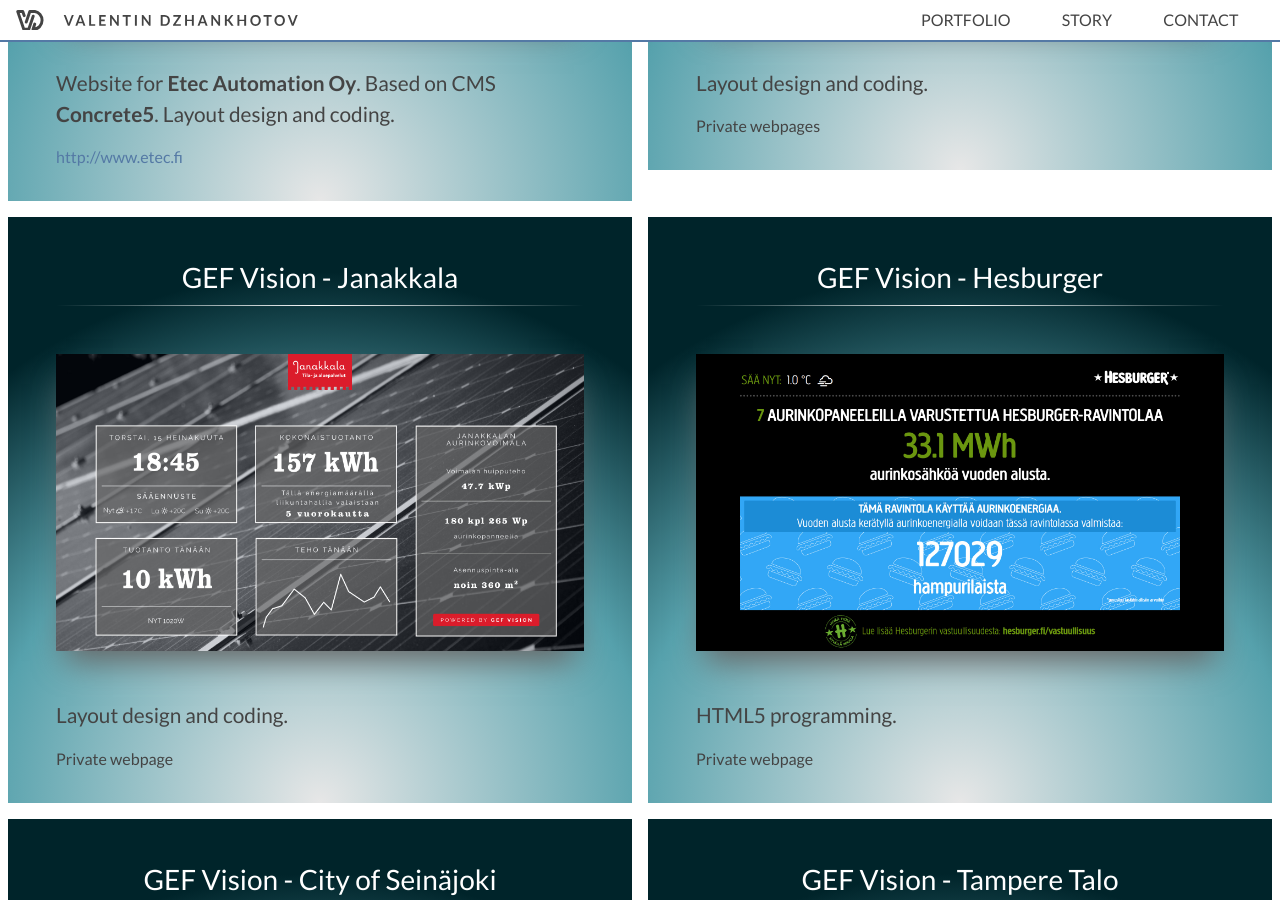
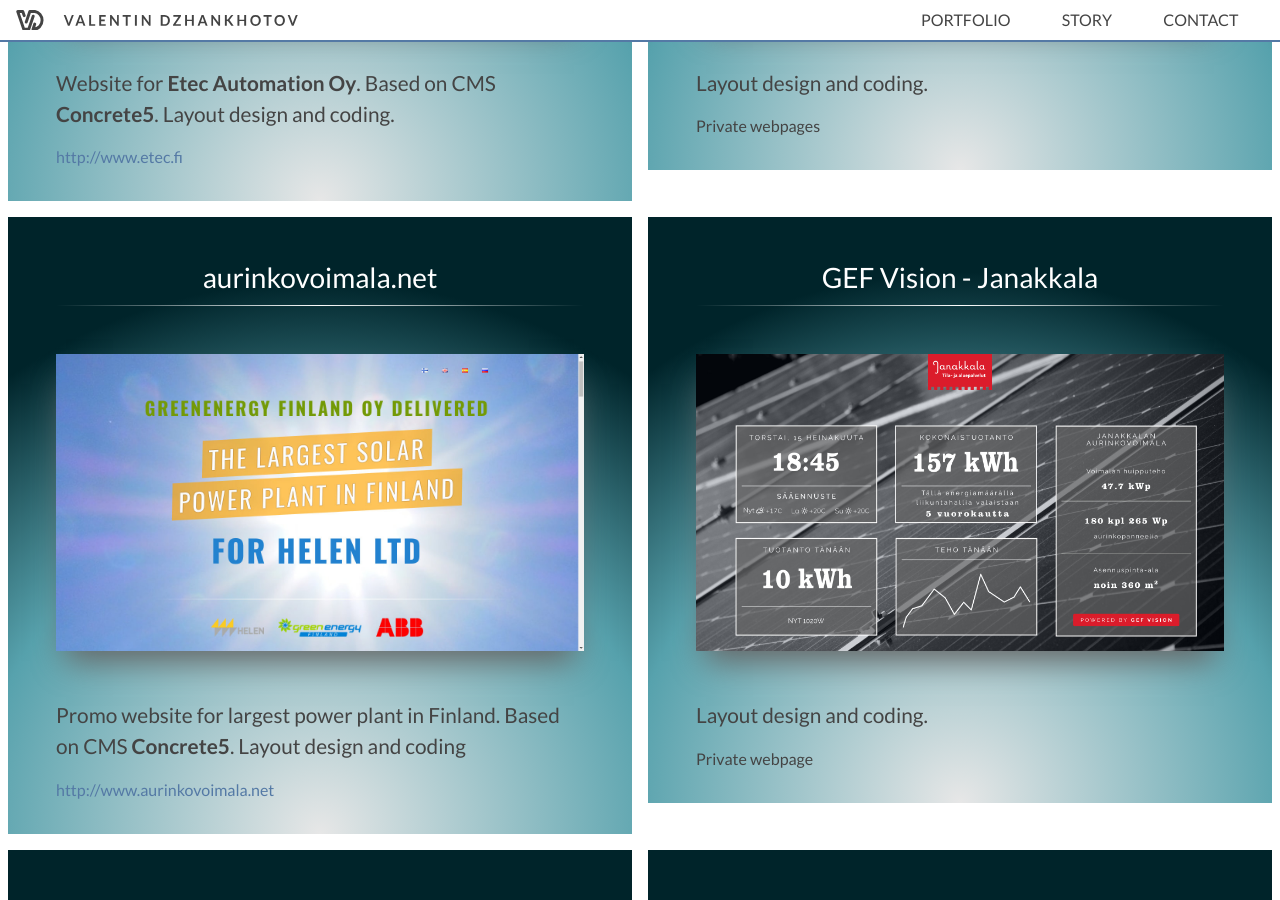
Before and after one commit to vushe/vushe.github.io, a Jekyll site: the page built from portfolio.md, in a window 1280 px wide and 900 px high, scrolled down 633 px. Built offline with Jekyll 4.4.1, drawn with Linux system fonts in a browser that asks for light colours; nearby versions of some CDN libraries; comment, search, counter and statistics services are not loaded.

Commit message:
+ aurinkovoimala.net

```diff
--- a/portfolio.md
+++ b/portfolio.md
@@ -6,6 +6,7 @@
 titles:
     - Etec Automation Oy
     - GEF Vision for Desktops
+    - aurinkovoimala.net
     - GEF Vision - Janakkala
     - GEF Vision - Hesburger
     - GEF Vision - City of Seinäjoki
@@ -22,6 +23,7 @@
 images:
     - /static/portfolio/etec.jpg
     - /static/portfolio/desktop-vision.jpg
+    - /static/portfolio/aurinkovoimala-net.jpg
     - /static/portfolio/janakkala.jpg
     - /static/portfolio/hesburger.jpg
     - /static/portfolio/seinajoki.jpg
@@ -40,6 +42,9 @@
         Website for <strong>Etec Automation Oy</strong>.
         Based on CMS <strong>Concrete5</strong>. Layout design and coding.
     - Layout design and coding.
+    - >-
+        Promo website for largest power plant in Finland.
+        Based on CMS <strong>Concrete5</strong>. Layout design and coding
     - Layout design and coding.
     - HTML5 programming.
     - Layout design and coding.
@@ -56,6 +61,7 @@
 url-descriptions:
     - http://www.etec.fi
     - Private webpages
+    - http://www.aurinkovoimala.net
     - Private webpage
     - Private webpage
     - Private webpage
@@ -72,6 +78,7 @@
 urls:
     - http://www.etec.fi
     - false
+    - http://www.aurinkovoimala.net
     - false
     - false
     - false
```
Also changed, not shown: static/portfolio/aurinkovoimala-net.jpg (added).
